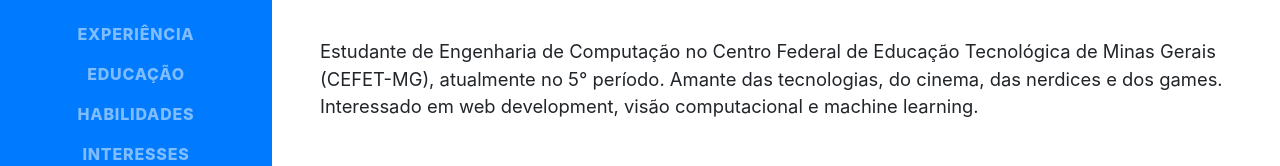
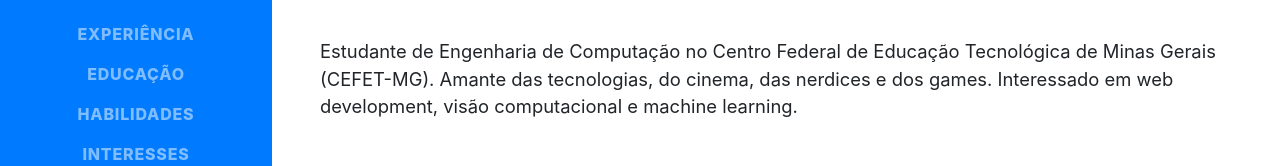
Before and after one commit to Gc04346/danielSantana, a website with bundled scripts: page index.html in a window 1280 px wide. Shown: the part 378-544 px from the top of the page. Built offline with nearby package versions, Linux system fonts and the light colour scheme; a web font is replaced by a local one.

Commit message:
Update index.html

```diff
--- a/index.html
+++ b/index.html
@@ -79,7 +79,7 @@
                 <i class='fab fa-telegram' style='font-size:30px; color:#0088cc'onMouseOver="this.style.color='#04ADFF'"onMouseOut="this.style.color='#0088cc'"></i>
               </a>
           </div>
-          <p class="lead mb-5">Estudante de Engenharia de Computação no Centro Federal de Educação Tecnológica de Minas Gerais (CEFET-MG), atualmente no 5° período. Amante das tecnologias, do cinema, das nerdices e dos games. Interessado em web development, visão computacional e machine learning.</p>
+          <p class="lead mb-5">Estudante de Engenharia de Computação no Centro Federal de Educação Tecnológica de Minas Gerais (CEFET-MG). Amante das tecnologias, do cinema, das nerdices e dos games. Interessado em web development, visão computacional e machine learning.</p>
           <div class="social-icons">
             <a href="https://www.linkedin.com/in/daniel-santana-993587167/"target="_blank">
               <i class="fab fa-linkedin-in"></i>
```
